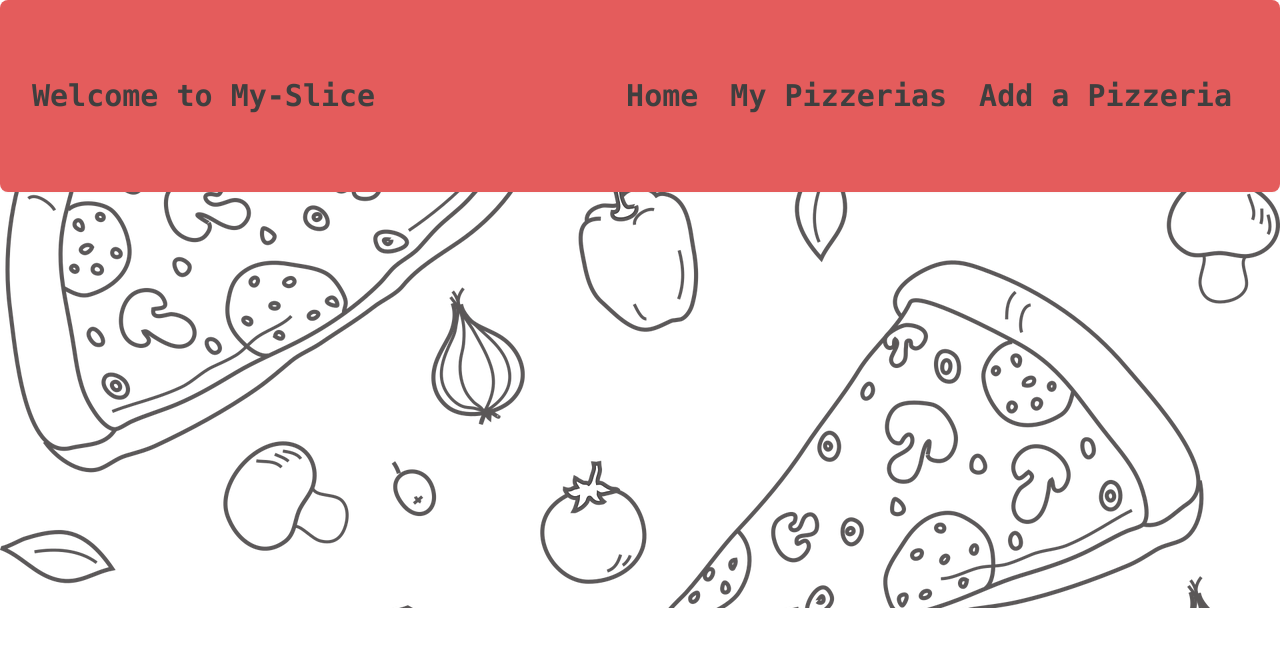
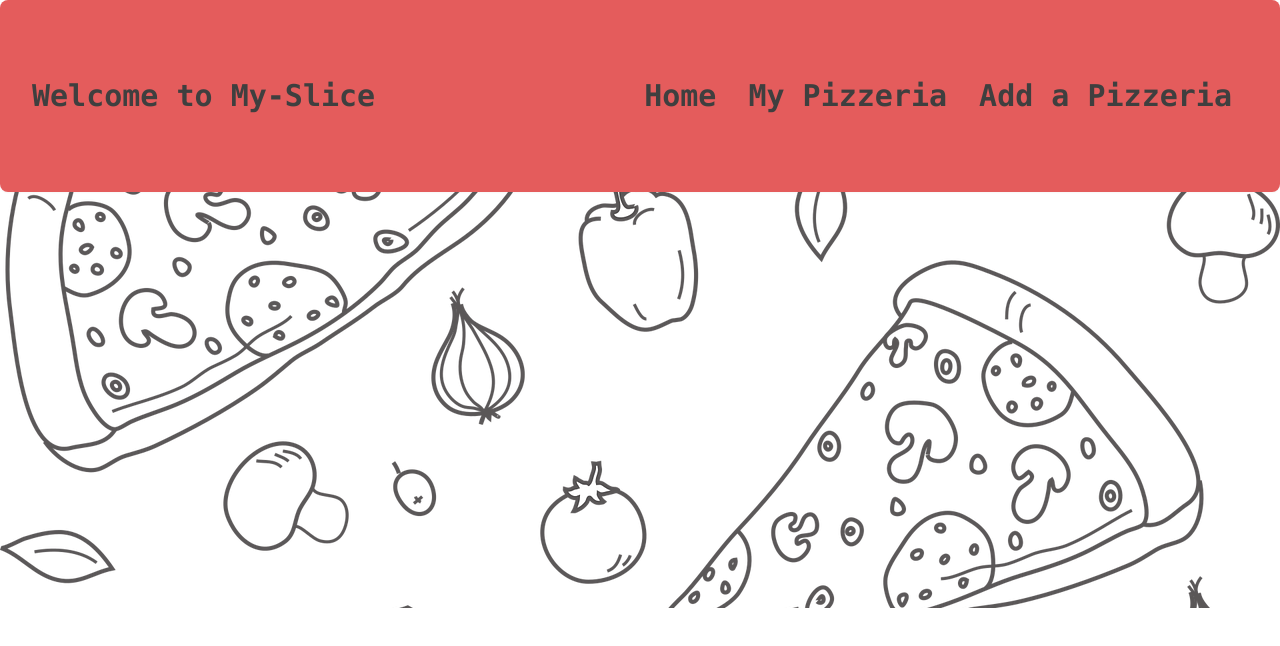
Before and after one commit to LiamB93/Slice-O-Pedia, a React (Create React App) app in the folder client/: page / in a window 1280 px wide. Shown: the top 646 px of the page. Built offline with nearby package versions, Linux system fonts and the light colour scheme; no server answers.

Commit message:
attempting fix

```diff
--- a/client/src/components/Navbar.jsx
+++ b/client/src/components/Navbar.jsx
@@ -19,7 +19,7 @@ function Navbar() {
       </div>
       <div className="pr-8 md:block hidden">
         <Link className="p-4" to="/">Home</Link>
-        <Link className="p-4" to="/pizzerias">My Pizzerias</Link>
+        <Link className="p-4" to="/pizzerias">My Pizzeria</Link>
         <Link className="p-4" to="/new">Add a Pizzeria</Link>
       </div>
     </nav>
```
